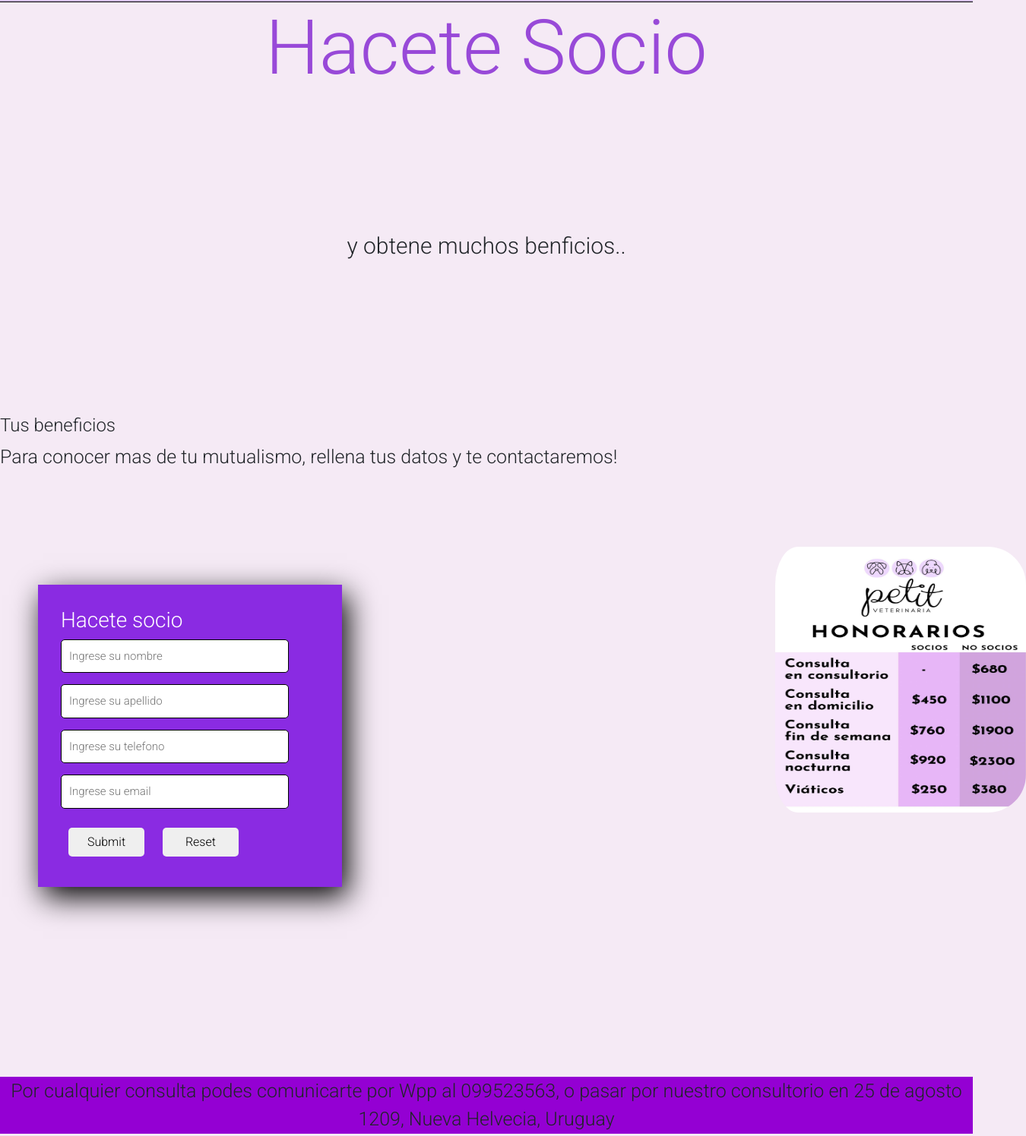
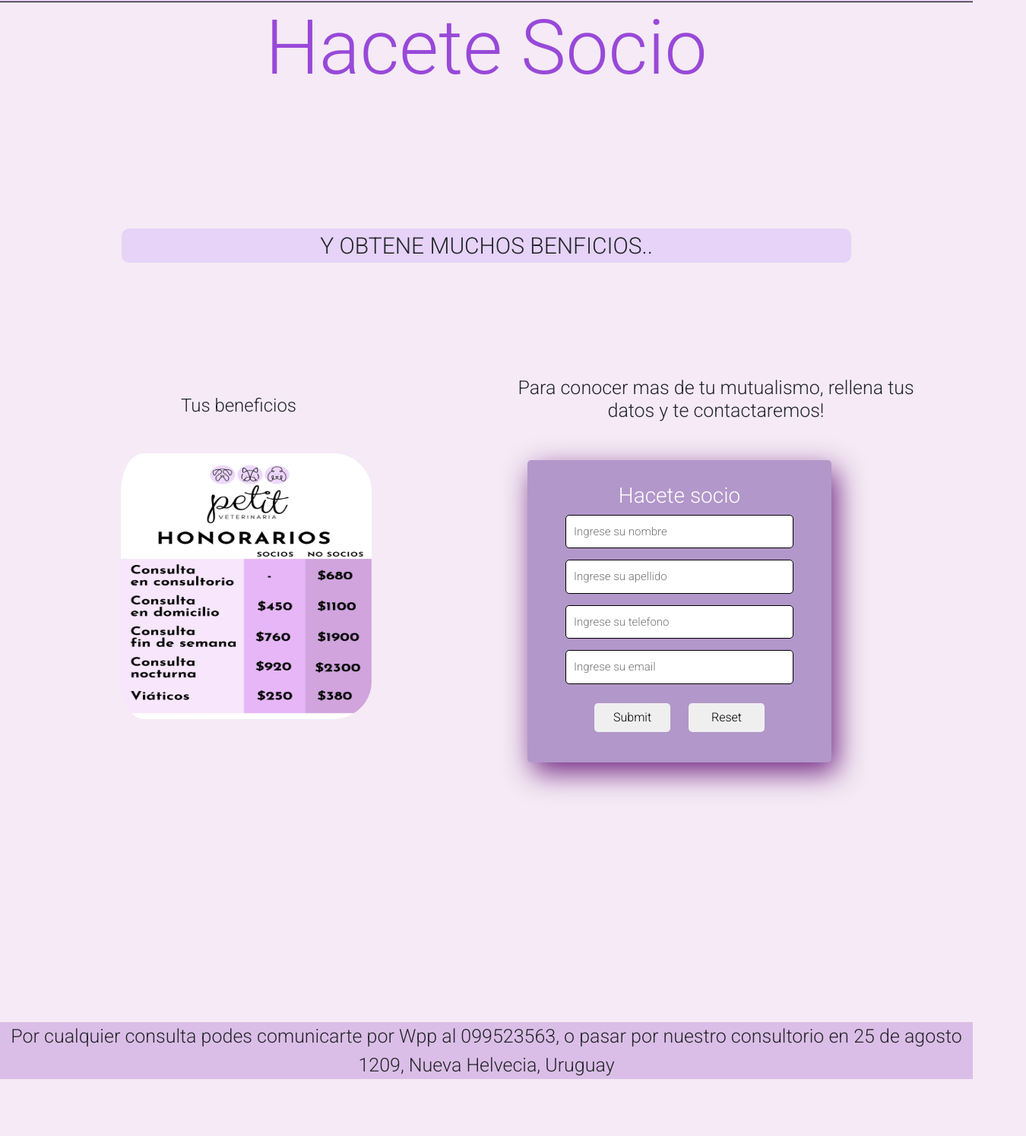
Before and after one commit to fabrigonza94/proyectoFinal-JS, a plain HTML site: page html/hacete-socio.html in a window 1280 px wide. Shown: the part 334-1830 px from the top of the page at 76% size, 1350 px wide, since content can reach past the window. Drawn offline with nearby package versions, Linux system fonts and the light colour scheme.

Commit message:
Todas las pages prontas responvive, falta dar un poco mas de estilo

```diff
--- a/estilo/estilo.css
+++ b/estilo/estilo.css
@@ -8,6 +8,7 @@
 body {
     font-family: 'Roboto', sans-serif;
     background-color: rgb(245, 234, 245);
+
 }
 
 /*************COMIENZA SECCION HEADER************/
@@ -73,6 +74,7 @@ h1 {
 .presentacion {
     display: flex;
     justify-content: flex-start;
+
 }
 
 .imgPresentacion {
@@ -81,7 +83,7 @@ h1 {
     border-radius: 50px;
     padding-left: 20px;
     box-shadow: 3px 7px 7px violet;
-    margin-left: 40px;
+    margin-left: 30px;
 }
 
 img {
@@ -111,6 +113,8 @@ img {
     font-size: 3rem;
     text-align: center;
     padding-top: 5px;
+    height: 100%;
+    width: 100%;
 }
 
 .card {
@@ -119,6 +123,8 @@ img {
     margin-bottom: 100px;
     width: auto;
     height: auto;
+    margin-left: 5px;
+    margin-right: 5px;
 
 }
 
@@ -131,6 +137,9 @@ img {
 .comprarBtn {
     background-color: rgb(185, 161, 207);
     margin-top: 10px;
+}
+.cajaCards {
+    width: 100%;
 }
 
 /********************HASTA ACA SECCION PRODUCTOS DESTACADOS*********************/
@@ -223,7 +232,7 @@ p.subtitulos {
 /* TERMINA SECCION DE GRID CON EL FORMULARIO SOCIO Y ATAJO A PELUQUERIA*/
 
 
-
+/*********************** SECCION PELUQUERIA ************/
 
 .preciosPelu {
     display: flex;
@@ -256,6 +265,7 @@ p.subtitulos {
 }
 
 .label {
+    font-size: 15px;
     display: block;
     font-weight: bold;
     border-radius: 2px;
@@ -263,16 +273,20 @@ p.subtitulos {
 }
 
 .btnSocio {
+    margin-top: 5px;
     display: block;
     border-radius: 2px;
     border: 1px black solid;
 }
+
+/********************* TERMINA SECCION PELUQEURIA  *****************/
 
 
 /*********************CSS SECCION CONTACTO*****************/
 
 .mapa {
     width: 50%;
+
 
 }
 
@@ -317,32 +331,31 @@ p.subtitulos {
 /********************HACETE SOCIO*********************/
 
 .preciosSocio {
-    display: flex;
-    margin-left: 1000px;
-    margin-top: 100px;
+    margin-left: auto;
 }
 
 .formSocio {
     width: 400px;
-    background-color: blueviolet;
+    background-color: rgb(178, 151, 202);
     padding: 30px;
     margin: auto;
-    margin-bottom: 500px;
     color: white;
-    margin-left: 50px;
-    box-shadow: 7px 13px 37px #000;
-    margin-top: -300px;
-
-
-}
+    box-shadow: 7px 13px 37px #6f2681;
+    border-radius: 5px;
+    margin-right: 150px;
+    }
+    @media (max-width: 500px) {
+        .formSocio {
+            width: 370px;
+        }
+    }
 
 .datosConsulta {
     text-align: center;
     margin-bottom: 100px;
-    margin-top: -250px;
+    margin-top: 50px;
     font-size: 25px;
-
-    background-color: darkviolet;
+    background-color: rgb(219, 190, 231);
 }
 
 
@@ -351,11 +364,17 @@ p.subtitulos {
     font-size: 30px;
     margin-top: -60px;
     text-align: center;
-    margin-bottom: 200px;
+    margin-bottom: 150px;
+    text-transform: uppercase;
+    background-color: rgb(230, 211, 247);
+    border-radius: 10px;
+    width: 75%;
 }
 
 .datosPersona {
     font-size: 25px;
+    margin-right: 15rem;
+    margin-bottom: 50px;
 
 
 }
@@ -400,7 +419,7 @@ p.subtitulos {
 
 /************ARRANCA EL CSS DE FOOTER***************/
 footer {
-    background-color: rgb(211, 190, 230) !important;
+    background-color: rgb(211, 190, 230) ;
 }
 
 /*****************TERMINA EL FOOTER***************/
--- a/html/hacete-socio.html
+++ b/html/hacete-socio.html
@@ -40,9 +40,7 @@
                             <a class="nav-link" href="contacto.html">Contacto</a>
                         </li>
                     </ul>
-                    <span class="navbar-text">
-                        La mejor solucion para nuestras mascotas!
-                    </span>
+
                 </nav>
             </div>
         </div>
@@ -50,28 +48,34 @@
     <main>
         <div>
             <h1> Hacete Socio </h1>
-            <p class="Socio"> y obtene muchos benficios..</p>
+            <p class="Socio container-fluid text-center"> y obtene muchos benficios..</p>
         </div>
-        <div>
-            <h4> Tus beneficios </h4>
-            <p class="datosPersona"> Para conocer mas de tu mutualismo,
+        <section class="row min-vw-100 min-vh-100 mb-5 container-fluid text-center">
+            <div class="col-xl-6 col-md-6 col-sm-12">
+                <div class="mb-5 mt-1">
+                    <h4 class="mb-5 mt-4"> Tus beneficios </h4>
+                    <img class="preciosSocio" src="../imagenes/honorarios.jpg" alt="precios sociedad">
+                </div>
+            </div>
+            <div class="col-xl-6 col-md-6 col-sm-12">
+                <h4 class="datosPersona container"> Para conocer mas de tu mutualismo,
                     rellena tus datos y te contactaremos!
-            </p>
-
-            <img class="preciosSocio" src="../imagenes/honorarios.jpg" alt="precios sociedad">
-
-        </div>
-        <div class="formSocio">
+                </h4>
+                <div class="formSocio text-center">
 
                     <h3> Hacete socio </h3>
                     <input class="controles" type="text" name="nombre" id="nombre" placeholder="Ingrese su nombre">
-            <input class="controles" type="text" name="apellido" id="apellido" placeholder="Ingrese su apellido">
-            <input class="controles" type="text" name="telefono" id="telefono" placeholder="Ingrese su telefono">
+                    <input class="controles" type="text" name="apellido" id="apellido"
+                        placeholder="Ingrese su apellido">
+                    <input class="controles" type="text" name="telefono" id="telefono"
+                        placeholder="Ingrese su telefono">
                     <input class="controles" type="text" name="email" id="email" placeholder="Ingrese su email">
                     <input class="botones" type="submit">
                     <input class="botones" type="reset">
 
                 </div>
+            </div>
+        </section>
         <div>
             <p class="datosConsulta">Por cualquier consulta podes comunicarte por Wpp al 099523563, o pasar por
                 nuestro consultorio en 25 de agosto 1209, Nueva Helvecia, Uruguay
```
Also changed, not shown: html/catalogo.html (+1 -3 lines), html/contacto.html (+1 -3 lines), html/peluqueria.html (+1 -3 lines), index.html (+4 -6 lines), imagenes/peluqueria-2.jpg (added), imagenes/peluqueria-3.jpg (added), 2 other files. Lines whose indentation alone changed are shown as unchanged.
